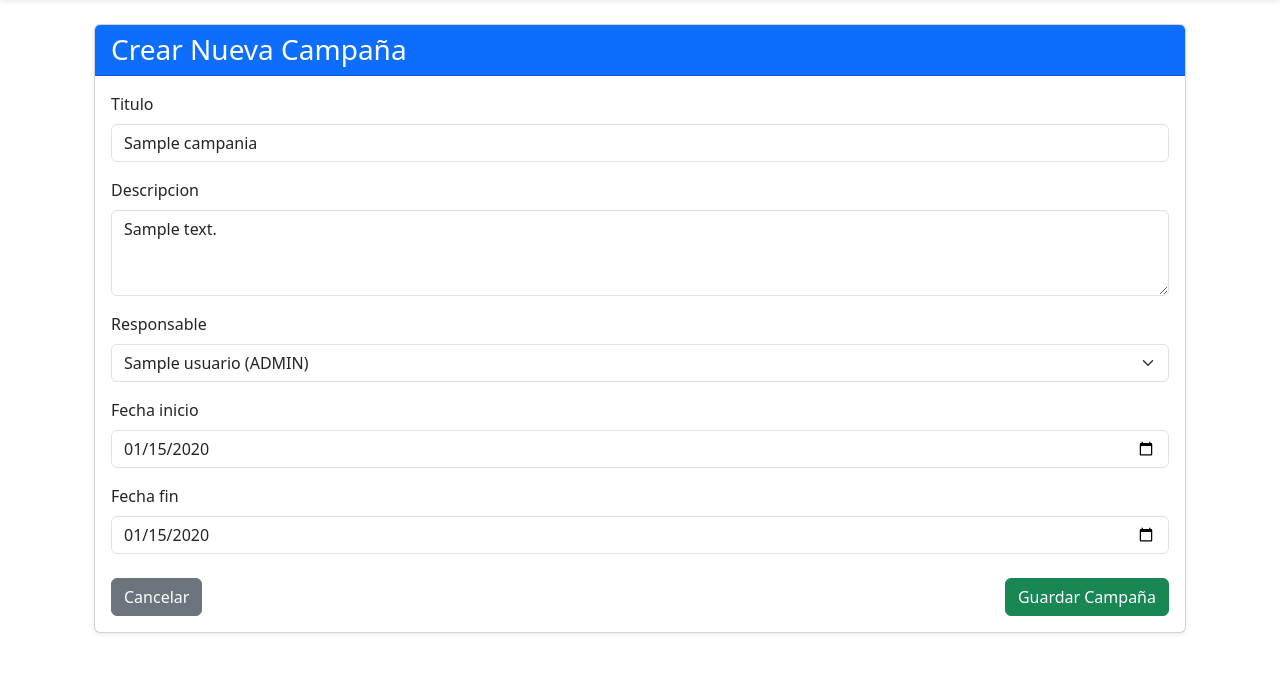
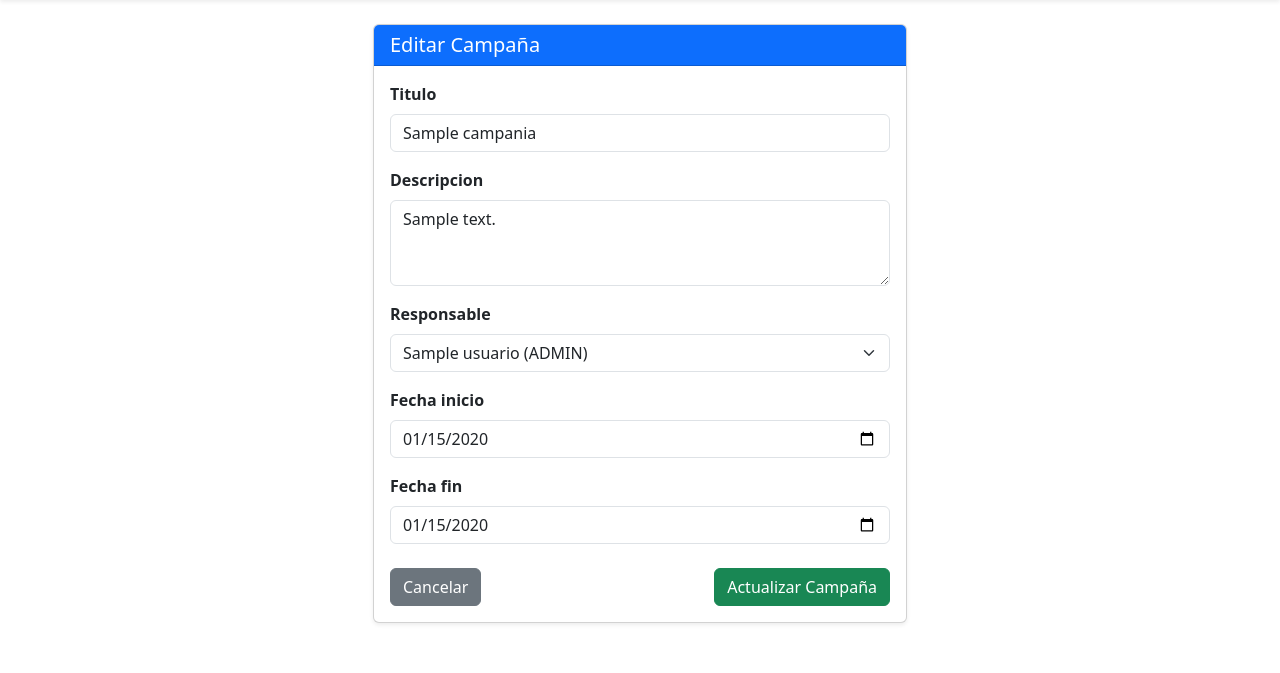
Before and after one commit to andrealuvjk/Proyecto-ReforestaSV, a Django app: page /campanias/editar/1/ in a window 1280 px wide. Shown: the part 80-753 px from the top of the page. Run offline with Django 5.2, Linux system fonts and the light colour scheme; a user stored in the database is signed in; tables that the repository leaves empty hold one stand-in row (values such as "Sample post"); one stand-in notice (Sample message) is shown.

Commit message:
Validaciones de fecha, inventario y mejoras en modulo campania

```diff
--- a/campanias/forms.py
+++ b/campanias/forms.py
@@ -6,9 +6,28 @@ class CampaniaForm(forms.ModelForm):
         model = Campania
         fields = ['titulo', 'descripcion', 'responsable', 'fecha_inicio', 'fecha_fin']
         widgets = {
-            'titulo': forms.TextInput(attrs={'class': 'form-control'}),
-            'descripcion': forms.Textarea(attrs={'class': 'form-control', 'rows': 3}),
+            'titulo': forms.TextInput(attrs={
+                'class': 'form-control',
+                'maxlength': '150'
+            }),
+            'descripcion': forms.Textarea(attrs={
+                'class': 'form-control',
+                'rows': 3,
+                'maxlength': '200'
+            }),
             'responsable': forms.Select(attrs={'class': 'form-select'}),
             'fecha_inicio': forms.DateInput(attrs={'class': 'form-control', 'type': 'date'}),
             'fecha_fin': forms.DateInput(attrs={'class': 'form-control', 'type': 'date'}),
         }
+
+# Validar que la fecha final no sea menor a la de inicio
+    def clean(self):
+        cleaned_data = super().clean()
+        fecha_inicio = cleaned_data.get('fecha_inicio')
+        fecha_fin = cleaned_data.get('fecha_fin')
+
+        if fecha_inicio and fecha_fin:
+            if fecha_inicio > fecha_fin:
+                self.add_error('fecha_fin', 'La fecha final no puede ser menor a la fecha de inicio.')
+
+        return cleaned_data
--- a/campanias/templates/campanias/campania_form.html
+++ b/campanias/templates/campanias/campania_form.html
@@ -2,42 +2,50 @@
 
 {% block content %}
 <div class="container mt-4">
+    <div class="row justify-content-center">
+        <div class="col-12 col-md-8 col-lg-6">
             <div class="card shadow-sm">
                 <div class="card-header bg-primary text-white">
-            <h3 class="card-title mb-0">Crear Nueva Campaña</h3>
+                    <h3 class="card-title mb-0 fs-5">
+                        {% if campania %}Editar Campaña{% else %}Crear Nueva Campaña{% endif %}
+                    </h3>
                 </div>
                 <div class="card-body">
                     <form method="post" novalidate>
                         {% csrf_token %}
 
                         {% if form.non_field_errors %}
-                    <div class="alert alert-danger">
+                            <div class="alert alert-danger mb-3">
                                 {% for error in form.non_field_errors %}
-                            <p class="mb-0">{{ error }}</p>
+                                    <p class="mb-0 small">{{ error }}</p>
                                 {% endfor %}
                             </div>
                         {% endif %}
 
                         {% for field in form %}
                             <div class="mb-3">
-                        <label for="{{ field.id_for_label }}" class="form-label">{{ field.label }}</label>
+                                <label for="{{ field.id_for_label }}" class="form-label fw-semibold">{{ field.label }}</label>
                                 {{ field }}
                                 {% if field.errors %}
                                     <div class="text-danger small mt-1">
                                         {% for error in field.errors %}
-                                    <span>{{ error }}</span>
+                                            <div>{{ error }}</div>
                                         {% endfor %}
                                     </div>
                                 {% endif %}
                             </div>
                         {% endfor %}
 
-                <div class="d-flex justify-content-between mt-4">
+                        <div class="d-flex justify-content-between align-items-center mt-4">
                             <a href="{% url 'campanias:listado_campanias' %}" class="btn btn-secondary">Cancelar</a>
-                    <button type="submit" class="btn btn-success">Guardar Campaña</button>
+                            <button type="submit" class="btn btn-success">
+                                {% if campania %}Actualizar{% else %}Guardar{% endif %} Campaña
+                            </button>
                         </div>
                     </form>
                 </div>
             </div>
         </div>
+    </div>
+</div>
 {% endblock %}
--- a/campanias/views.py
+++ b/campanias/views.py
@@ -14,7 +14,6 @@ def ver_campanias(request):
     })
 
 @rol_requerido('ADMIN', 'RESPONSABLE')
-# Vista para guardar el formulario de nueva campaña
 def crear_campania(request):
     if request.method == 'POST':
         form = CampaniaForm(request.POST)
@@ -31,12 +30,10 @@ def crear_campania(request):
         'form': form
     })
 
-
-# Vista para editar una campaña existente
+@rol_requerido('ADMIN', 'RESPONSABLE')
 def editar_campania(request, pk):
     campania = get_object_or_404(Campania, pk=pk)
     if request.method == 'POST':
-        # Pasamos 'instance=campania' para que el formulario se llene con los datos actuales y los sobrescriba
         form = CampaniaForm(request.POST, instance=campania)
         if form.is_valid():
             form.save()
@@ -49,13 +46,18 @@ def editar_campania(request, pk):
 
     return render(request, 'campanias/campania_form.html', {
         'form': form,
-        'campania': campania # Lo usamos para saber si estamos editando
+        'campania': campania
     })
 
-# Vista para borrar protegiendo la integridad referencial
 @rol_requerido('ADMIN', 'RESPONSABLE')
 def eliminar_campania(request, pk):
     campania = get_object_or_404(Campania, pk=pk)
+
+    # Restricción: No eliminar si la campaña tiene inventarios vinculados
+    if hasattr(campania, 'inventarios') and campania.inventarios.exists():
+        messages.error(request, 'No se puede eliminar esta campaña porque ya tiene registros de inventario asociados.')
+        return redirect('campanias:listado_campanias')
+
     if request.method == 'POST':
         try:
             campania.delete()
```
Also changed, not shown: campanias/templates/campanias/campania_list.html (+7 -17 lines). Lines whose indentation alone changed are shown as unchanged.
